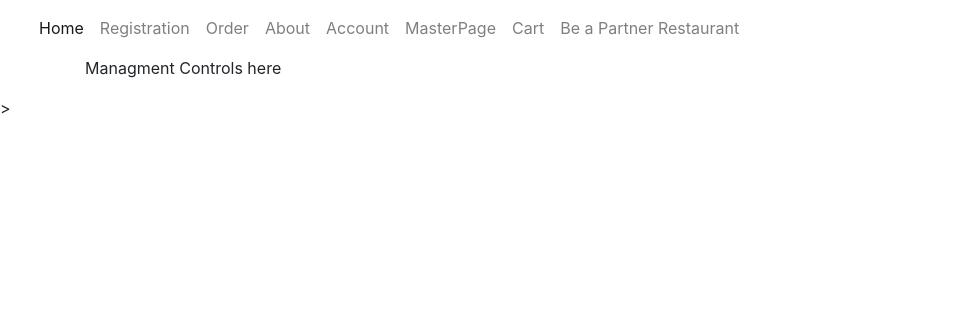
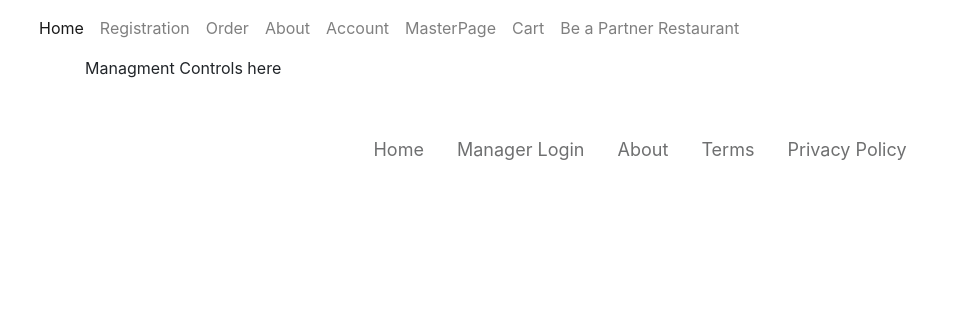
Before and after one commit to Tarnsky/KIT202, a PHP site: page /masterpage.html in a window 1280 px wide. Shown: the top 316 px of the page, without its empty margins (0-968 px from the left). Run offline with PHP 8.4, Linux system fonts and the light colour scheme.

Commit message:
footer temp and masterpage changes

```diff
--- a/PhatCatDelivery/masterpage.html
+++ b/PhatCatDelivery/masterpage.html
@@ -67,15 +67,23 @@
   <!-- Background image -->
   <div>
       </div>
-    </div>
-  </div>
-</div>
-  </head>
-  <body>
+
     <div class="container">
     <h1>MasterPage</h1>
     <p>Managment Controls here</p>
     </div>
+  <div class="footer">
+    <footer>
+      <div class="social"><a href="#"><i class="icon ion-social-instagram"></i></a><a href="#"><i class="icon ion-social-snapchat"></i></a><a href="#"><i class="icon ion-social-twitter"></i></a><a href="#"><i class="icon ion-social-facebook"></i></a></div>
+      <ul class="list-inline">
+        <li class="list-inline-item"><a href="index.html">Home</a></li>
+        <li class="list-inline-item"><a href="#">Manager Login</a></li>
+        <li class="list-inline-item"><a href="#">About</a></li>
+        <li class="list-inline-item"><a href="#">Terms</a></li>
+        <li class="list-inline-item"><a href="#">Privacy Policy</a></li>
+      </ul>
+    </footer>
+  </div>
+
   </body>
-</body>>
 </html>
--- a/PhatCatDelivery/style.css
+++ b/PhatCatDelivery/style.css
@@ -2,22 +2,7 @@
   background-image: url('img/Phatcat.jpg');
   height: 400px;
 }
-.footer{
-  position: sticky;
-  left: 0;
-  bottom: 0;
-  width: 100%;
-  background-color: black;
-  color: #ffffff;
-  text-align: center;: #888888;
 
-}
-a:link{
-  color: white;
-}
-a:visited {
-  color: white;
-}
 .img-responsive{
   overflow: hidden;
   height: 100%;
@@ -191,4 +176,53 @@ When a user change the window size, panels are displayed as row.
   .food-plan:last-child {
     border-right: none;
   }
+/*footer style
+*/
+  .footer{
+    padding:40px 0;
+    background-color:#ffffff;
+    color:#4b4c4d;
+  }
+  .footer ul{
+    padding: 0;
+    list-style: none;
+    text-align: center;
+    font-size: 18px;
+    line-height: 1.6;
+    margin-bottom: 0;
+  }
+  .footer li{
+    padding: 0 10px;
+  }
+  .footer ul a {
+    color:inherit;
+    text-decoration:none;
+    opacity:0.8;
+  }
+
+  .footer ul a:hover {
+    opacity:1;
+  }
+
+  /*.footer.social {
+    text-align:center;
+    padding-bottom:25px;
+  }
+  .footer.social > a {
+    font-size:24px;
+    width:40px;
+    height:40px;
+    line-height:40px;
+    display:inline-block;
+    text-align:center;
+    border-radius:50%;
+    border:1px solid #686767;
+    margin:0 8px;
+    color:inherit;
+    opacity:0.75;
+  }
+
+  .footer.social > a:hover {
+    opacity:0.9;
+  }*/
 }
```
Also changed, not shown: PhatCatDelivery/index.html (+11 -6 lines).
